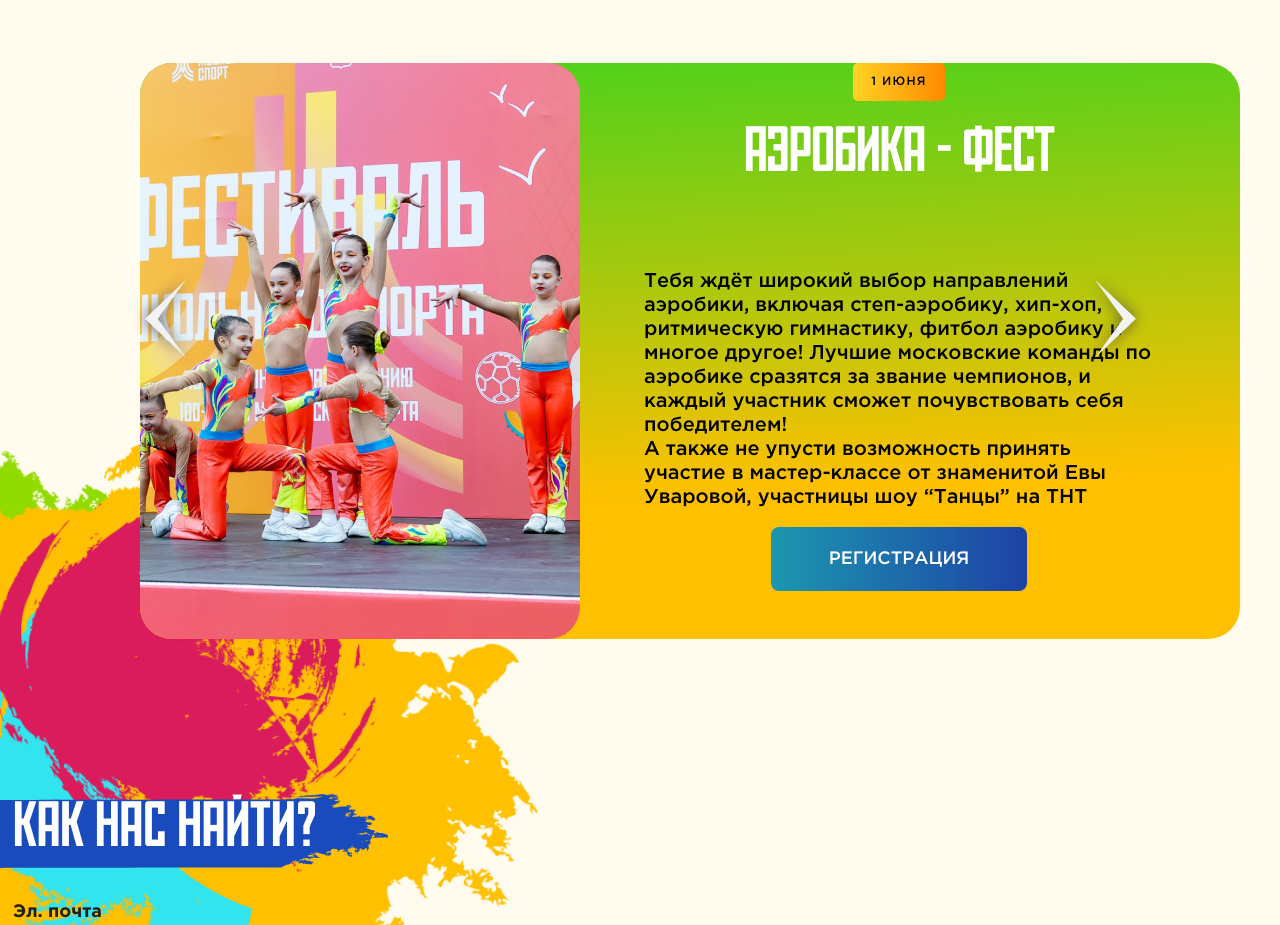
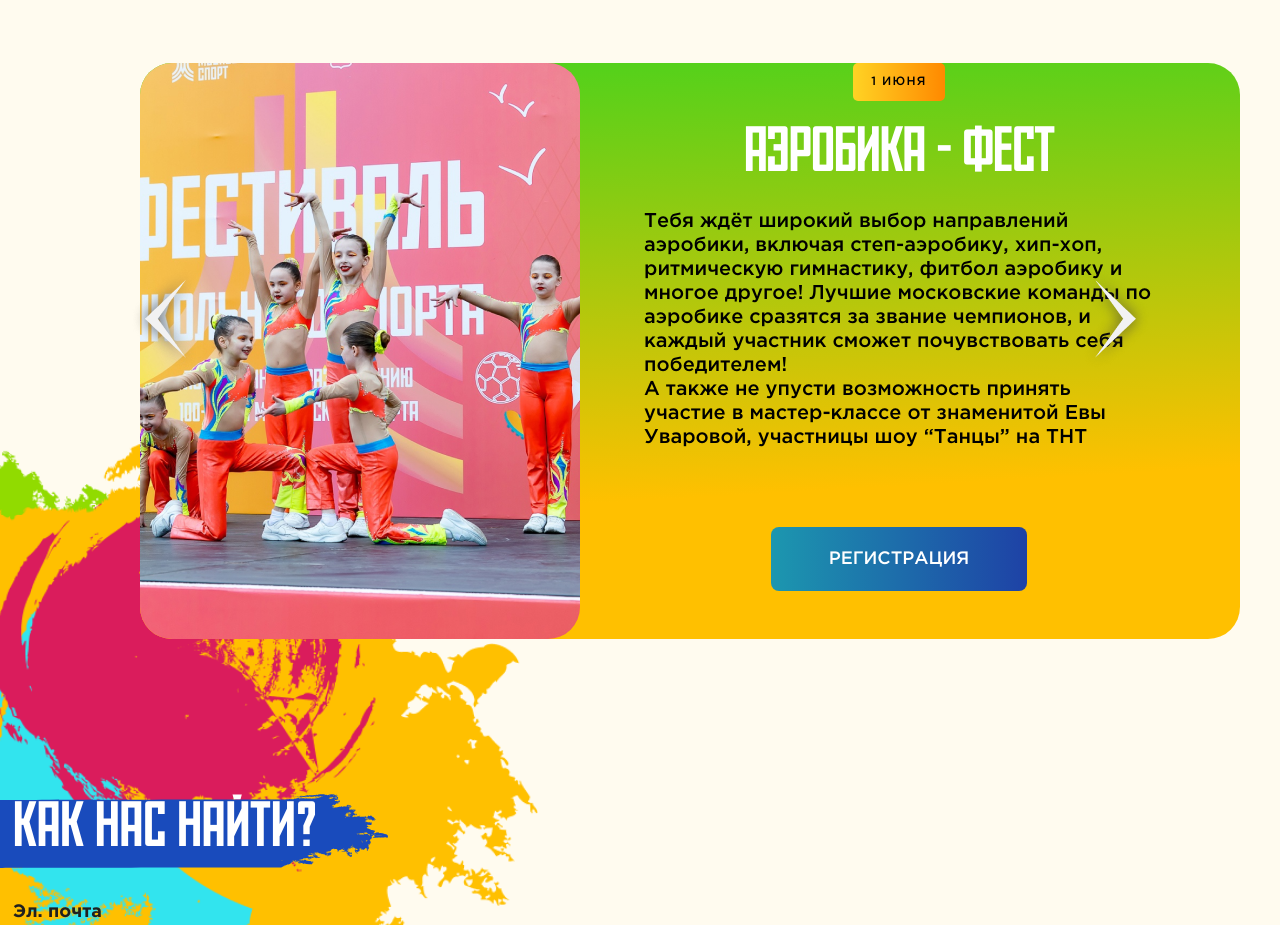
Before and after one commit to Dumanbruh/moscow-school-2024, a Next.js app: page /sports in a window 1280 px wide. Shown: the part 960-1885 px from the top of the page. Built offline with nearby package versions, Linux system fonts and the light colour scheme.

Commit message:
Refactor UI components and update images in activities-block and card components

```diff
--- a/app/components/sports/activities-block.tsx
+++ b/app/components/sports/activities-block.tsx
@@ -47,9 +47,8 @@ const Activities = ({ isMobile }: ActivitiesProps) => {
         },
         {
             "title": "Ozon школьная лига по тэг-регби",
-            "desc": `78 команд московских школьников в течение учебного года принимали участие в Ozon школьной лиге по тэг-регби, более 1000 начинающих спортсменов сыграли групповые турниры в несколько этапов. На фестивале сильнейшие команды поборются за путевки на Всероссийские соревнования “Регбийная школьная лига”.
-            Матчи начинающих спортсменов прокомментирует лучший регбист России, ведущий на каналах «Матч ТВ» и СТС Василий Артемьев.
-            В течении всего дня на площадке будут работать спортивные станции, приглашаем всех желающих поближе познакомиться с «регби» и попробовать свои навыки в прохождении препятствий.`,
+            "desc": `Более 1000 начинающих спортсменов сыграли групповые турниры в несколько этапов в Ozon школьной лиге по тэг-регби. На фестивале сильнейшие команды поборются за путевки на Всероссийские соревнования “Регбийная школьная лига”.
+            Кроме того в течении всего дня на площадке будут работать спортивные станции, приглашаем всех желающих поближе познакомиться с «регби».`,
             "img": "/images/desktop/sports/5.png",
             "date": "1 ИЮНЯ",
             "priduUrl": "https://gorizonty.mos.ru/events/5053"
--- a/app/components/ui/card.tsx
+++ b/app/components/ui/card.tsx
@@ -55,16 +55,16 @@ const Card = ({
                         }}>{date}</p>
                     </div>
 
-                    {isMobile ? <p className={"font-mossport text-4xl h-[90px] uppercase text-center text-white"} style={{ letterSpacing: "-1px", whiteSpace: "pre-line" }}>{title}</p> : <p className={"header"} style={{ letterSpacing: "-1px", lineHeight: "60px", whiteSpace: "pre-line", minHeight: "120px" }}>{title}</p>}
+                    {isMobile ? <p className={"font-mossport text-4xl uppercase text-center text-white"} style={{ letterSpacing: "-1px", whiteSpace: "pre-line" }}>{title}</p> : <p className={"header"} style={{ letterSpacing: "-1px", lineHeight: "60px", whiteSpace: "pre-line" }}>{title}</p>}
 
                     {isMobile
                         ?
                         <div>
-                            <p className={"font-medium text-base cursor-pointer overflow-y-auto h-[230px]"} style={{ lineHeight: "20px", whiteSpace: "pre-line" }}>{desc}</p>
+                            <p className={"font-medium text-base cursor-pointer"} style={{ lineHeight: "20px", whiteSpace: "pre-line" }}>{desc}</p>
                         </div>
                         :
                         <div style={{ scrollbarWidth: 'thin', scrollbarColor: 'transparent transparent' }}>
-                            <p className={"font-medium text-xl cursor-pointer overflow-y-auto h-[250px]"} style={{ lineHeight: "120%", whiteSpace: "pre-line" }}>{desc}</p>
+                            <p className={"font-medium text-xl cursor-pointer"} style={{ lineHeight: "120%", whiteSpace: "pre-line" }}>{desc}</p>
                         </div>
                     }
                     {isMobile && priduUrl &&
```
